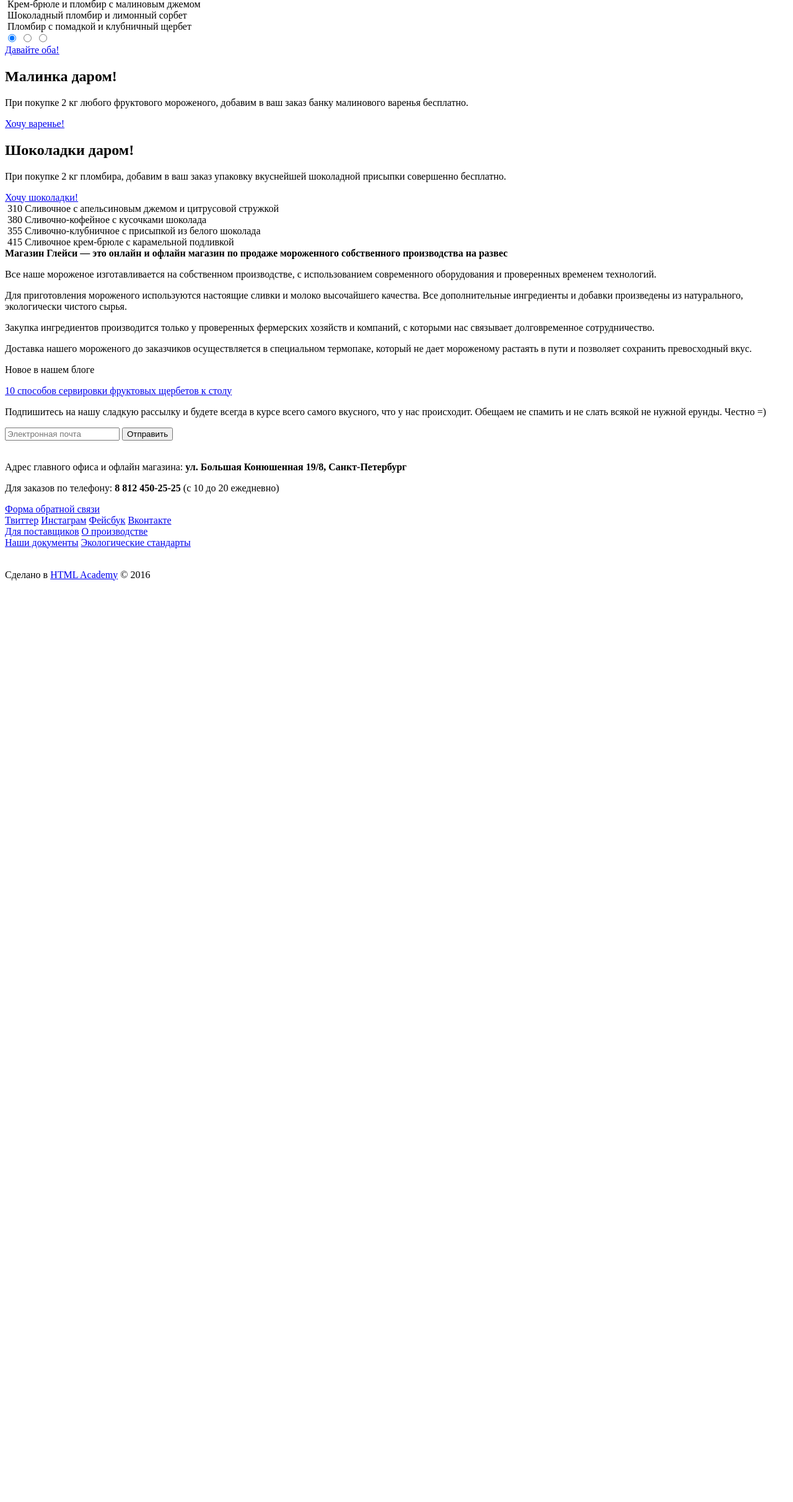
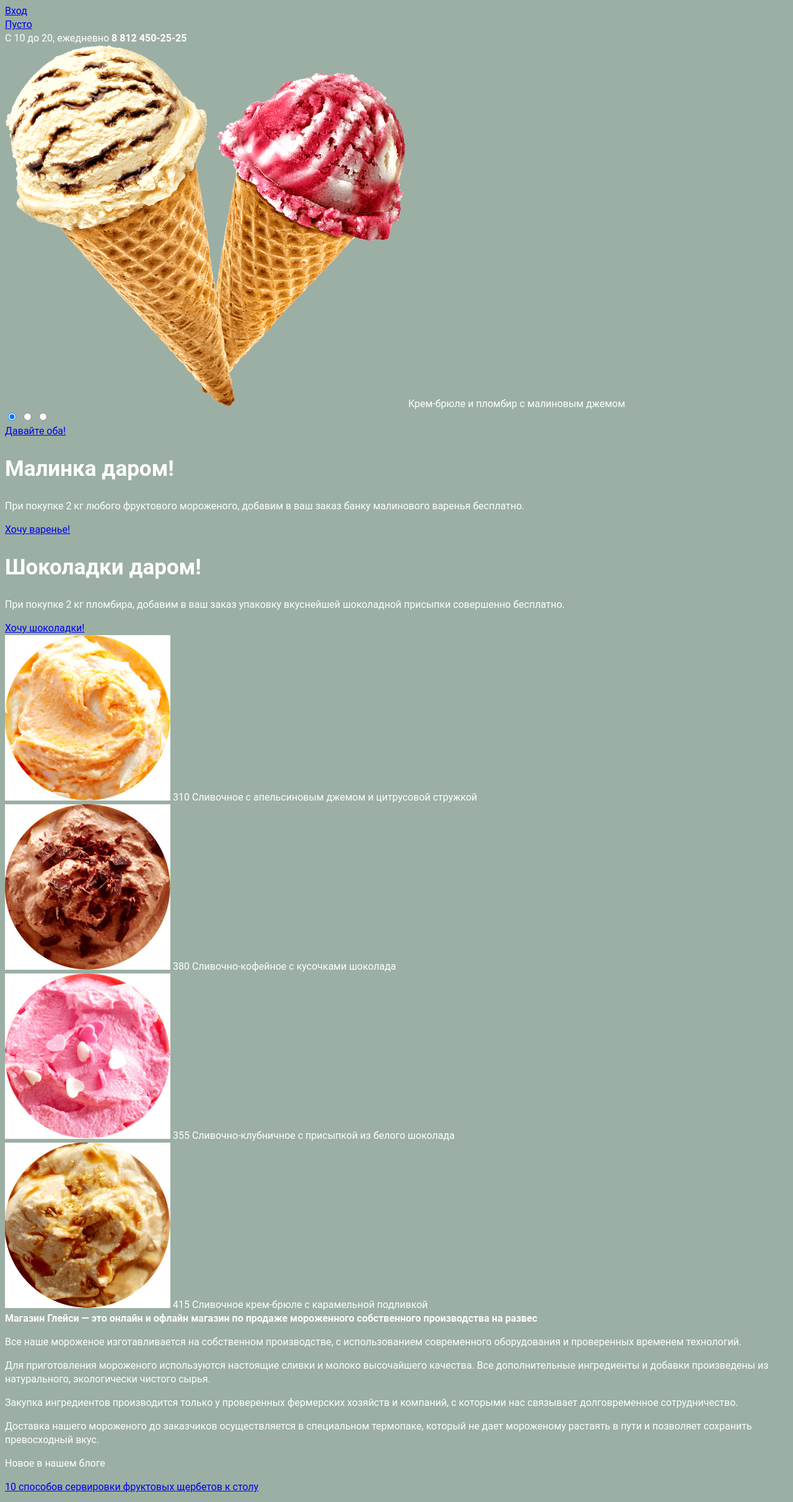
Before and after one commit to eu-tsareva/191033-gllacy, a plain HTML site: page index.html in a window 1280 px wide. Shown: the part 168-2592 px from the top of the page at 62% size. Before the commit the page ends 1121 px from the top, so only its background shows below. Drawn offline with Linux system fonts and the light colour scheme.

Commit message:
исправленя, картинки, css

```diff
--- a/catalog.html
+++ b/catalog.html
@@ -3,13 +3,14 @@
   <head>
     <meta charset="utf-8">
     <title>Каталог. Gllacy Shop </title>
+    <link rel="stylesheet" href="css/style.css">
   </head>
   <body>
     <header class="main-header">
       <div class="container">
-        <a class="header-logo" href="#">
-          <img src="img/img-name.svg" alt="">
-        </a>
+        <div class="header-logo">
+          <a href="#"><img src="img/main-logo.svg" width="153.094" height="63.25" alt=""></a>
+        </div>
         <nav class="header-menu">
           <ul>
             <li><a class="cart-changed" href="#">Каталог</a></li>
@@ -87,28 +88,28 @@
           <div class="catalog-table">
             <div class="catalog-row">
               <div class="catalog-item">
-                <img src="img/img-name.png" alt="">
+                <img src="img/catalog-1-1.jpg" width="267" height="267" alt="">
                 <span class="catalog-item-price">310</span>
                 <span class="catalog-item-description">
                   Сливочное с апельсиновым джемом и цитрусовой стружкой
                 </span>
               </div>
               <div class="catalog-item">
-                <img src="img/img-name.png" alt="">
+                <img src="img/catalog-1-2.jpg" width="267" height="267" alt="">
                 <span class="catalog-item-price">380</span>
                 <span class="catalog-item-description">
                   Сливочно-кофейное с кусочками шоколада
                 </span>
               </div>
               <div class="-catalog-item">
-                <img src="img/img-name.png" alt="">
+                <img src="img/catalog-1-3.jpg" width="267" height="267" alt="">
                 <span class="catalog-item-price">355</span>
                 <span class="catalog-item-description">
                   Сливочно-клубничное с присыпкой из белого шоколада
                 </span>
               </div>
               <div class="catalog-item">
-                <img src="img/img-name.png" alt="">
+                <img src="img/catalog-1-4.jpg" width="267" height="267" alt="">
                 <span class="catalog-item-price">415</span>
                 <span class="catalog-item-description">
                   Сливочное крем-брюле с карамельной подливкой
@@ -117,28 +118,28 @@
             </div>
             <div class="catalog-row">
               <div class="catalog-item">
-                <img src="img/img-name.png" alt="">
+                <img src="img/catalog-2-1.jpg" width="267" height="267" alt="">
                 <span class="catalog-item-price">325</span>
                 <span class="catalog-item-description">
                   Сливочное с брусничным джемом
                 </span>
               </div>
               <div class="catalog-item">
-                <img src="img/img-name.png" alt="">
+                <img src="img/catalog-2-2.jpg" width="267" height="267" alt="">
                 <span class="catalog-item-price">410</span>
                 <span class="catalog-item-description">
                   Сливочно-черничное с цельными ягодами черники
                 </span>
               </div>
               <div class="catalog-item">
-                <img src="img/img-name.png" alt="">
+                <img src="img/catalog-2-3.jpg" width="267" height="267" alt="">
                 <span class="catalog-item-price">375</span>
                 <span class="catalog-item-description">
                   Сливочно-лимонное с карамельной присыпкой
                 </span>
               </div>
               <div class="catalog-item">
-                <img src="img/img-name.png" alt="">
+                <img src="img/catalog-2-4.jpg" width="267" height="267" alt="">
                 <span class="catalog-item-price">320</span>
                 <span class="catalog-item-description">
                   Сливочное с шоколадной стружкой
@@ -147,28 +148,28 @@
             </div>
             <div class="catalog-row">
               <div class="catalog-item">
-                <img src="img/img-name.png" alt="">
+                <img src="img/catalog-3-1.jpg" width="267" height="267" alt="">
                 <span class="catalog-item-price">440</span>
                 <span class="catalog-item-description">
                   Сливочно-ванильное с кусочками шоколада
                 </span>
               </div>
               <div class="catalog-item">
-                <img src="img/img-name.png" alt="">
+                <img src="img/catalog-3-2.jpg" width="267" height="267" alt="">
                 <span class="catalog-item-price">435</span>
                 <span class="catalog-item-description">
                   Сливочное с ментоловым сиропом
                 </span>
               </div>
               <div class="catalog-item">
-                <img src="img/img-name.png" alt="">
+                <img src="img/catalog-3-3.jpg" width="267" height="267" alt="">
                 <span class="catalog-item-price">355</span>
                 <span class="catalog-item-description">
                   Сливочное с кусочками черного шоколада
                 </span>
               </div>
               <div class="catalog-item">
-                <img src="img/img-name.png" alt="">
+                <img src="img/catalog-3-4.jpg" width="267" height="267" alt="">
                 <span class="catalog-item-price">420</span>
                 <span class="catalog-item-description">
                   Сливочное с мятным сиропом
@@ -210,7 +211,7 @@
         </section>
         <section class="footer-copyright">
           <a class="footer-copyright-logo" href="https://htmlacademy.ru">
-            <img src="img/img-name.svg" alt="">
+            <img src="img/copyright-logo.svg" width="107.622" height="36.69" alt="">
           </a>
           <p>Сделано в <a href="https://htmlacademy.ru">HTML Academy</a> © 2016</p>
         </section>
--- /dev/null
+++ b/css/style.css
@@ -0,0 +1,10 @@
+body {
+  background: #9bafa4;
+  font: normal 16px/22px Roboto, sans-serif;
+  color: #ffffff;
+}
+
+h2 {
+  font: bold 35px/41px Roboto, sans-serif;
+  color: #ffffff;
+}
--- a/index.html
+++ b/index.html
@@ -3,11 +3,14 @@
   <head>
     <meta charset="utf-8">
     <title>Gllacy Shop</title>
+    <link rel="stylesheet" href="css/style.css">
   </head>
   <body>
     <header class="main-header">
       <div class="container">
-        <img src="img/img-name.svg" alt="">
+        <div class="header-logo" href="#">
+          <img src="img/main-logo.svg" width="153.094" height="63.25" alt="Gllacy Shop">
+        </div>
         <nav class="header-menu">
           <ul>
             <li><a href="#">Каталог</a></li>
@@ -38,17 +41,17 @@
           <div class="slider">
             <div class="slider-block">
               <div class="slider-block-item">
-                <img src="img/img-name.jpg" alt="">
+                <img src="img/slider-1.png" width="647" height="584" alt="">
                 <span>Крем-брюле и пломбир с малиновым джемом</span>
               </div>
-              <div class="slider-block-item">
-                <img src="img/img-name.jpg" alt="">
+              <!-- <div class="slider-block-item">
+                <img src="img/slider-2.png" width="647" height="584" alt="">
                 <span>Шоколадный пломбир и лимонный сорбет</span>
               </div>
               <div class="slider-block-item">
-                <img src="img/img-name.jpg" alt="">
+                <img src="img/slider-3.png" width="647" height="584" alt="">
                 <span>Пломбир с помадкой и клубничный щербет</span>
-              </div>
+              </div> -->
             </div>
             <input type="radio" name="toggle" id="slider-radio-1" checked="">
             <input type="radio" name="toggle" id="slider-radio-2">
@@ -81,28 +84,28 @@
           <div class="catalog-table">
             <div class="catalog-row">
               <div class="catalog-item">
-                <img src="img/img-name.png" alt="">
+                <img src="img/catalog-1-1.jpg" width="267" height="267" alt="">
                 <span class="catalog-item-price">310</span>
                 <span class="catalog-item-description">
                   Сливочное с апельсиновым джемом и цитрусовой стружкой
                 </span>
               </div>
               <div class="catalog-item">
-                <img src="img/img-name.png" alt="">
+                <img src="img/catalog-1-2.jpg" width="267" height="267" alt="">
                 <span class="catalog-item-price">380</span>
                 <span class="catalog-item-description">
                   Сливочно-кофейное с кусочками шоколада
                 </span>
               </div>
               <div class="catalog-item">
-                <img src="img/img-name.png" alt="">
+                <img src="img/catalog-1-3.jpg" width="267" height="267" alt="">
                 <span class="catalog-item-price">355</span>
                 <span class="catalog-item-description">
                   Сливочно-клубничное с присыпкой из белого шоколада
                 </span>
               </div>
               <div class="catalog-item">
-                <img src="img/img-name.png" alt="">
+                <img src="img/catalog-1-4.jpg" width="267" height="267" alt="">
                 <span class="catalog-item-price">415</span>
                 <span class="catalog-item-description">
                   Сливочное крем-брюле с карамельной подливкой
@@ -157,7 +160,7 @@
         </div>
       </div>
       <div class="map">
-        <img src="img/img-name.jpg" alt="">
+        <img src="img/map.jpg" width="1200" height="430" alt="">
         <div class="map-feedback-block">
           <p>
             Адрес главного офиса и офлайн магазина:
@@ -194,7 +197,7 @@
         </section>
         <section class="footer-copyright">
           <a class="footer-copyright-logo" href="https://htmlacademy.ru">
-            <img src="img/img-name.svg" alt="">
+            <img src="img/copyright-logo.svg" width="107.622" height="36.69" alt="">
           </a>
           <p>Сделано в <a href="https://htmlacademy.ru">HTML Academy</a> © 2016</p>
         </section>
```
